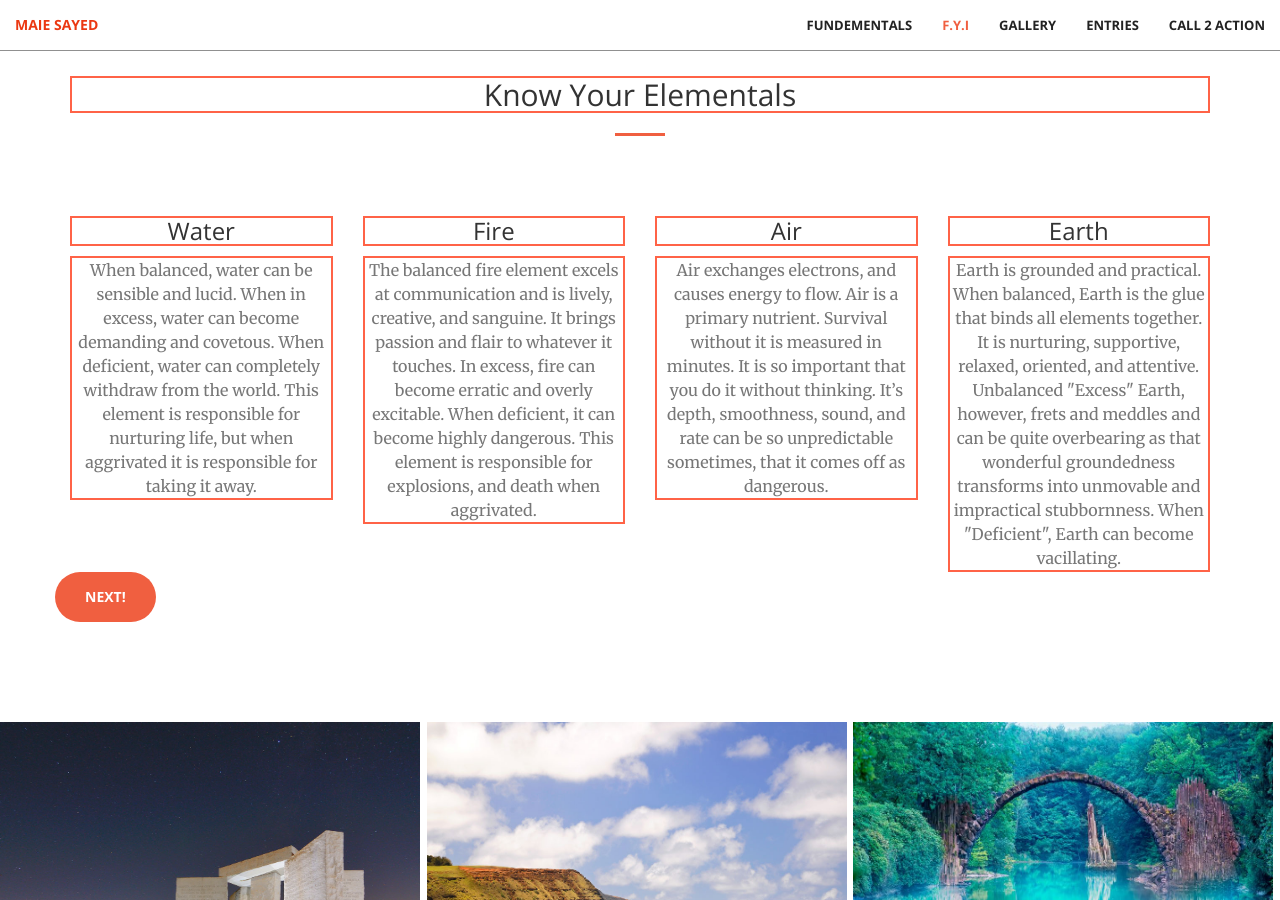
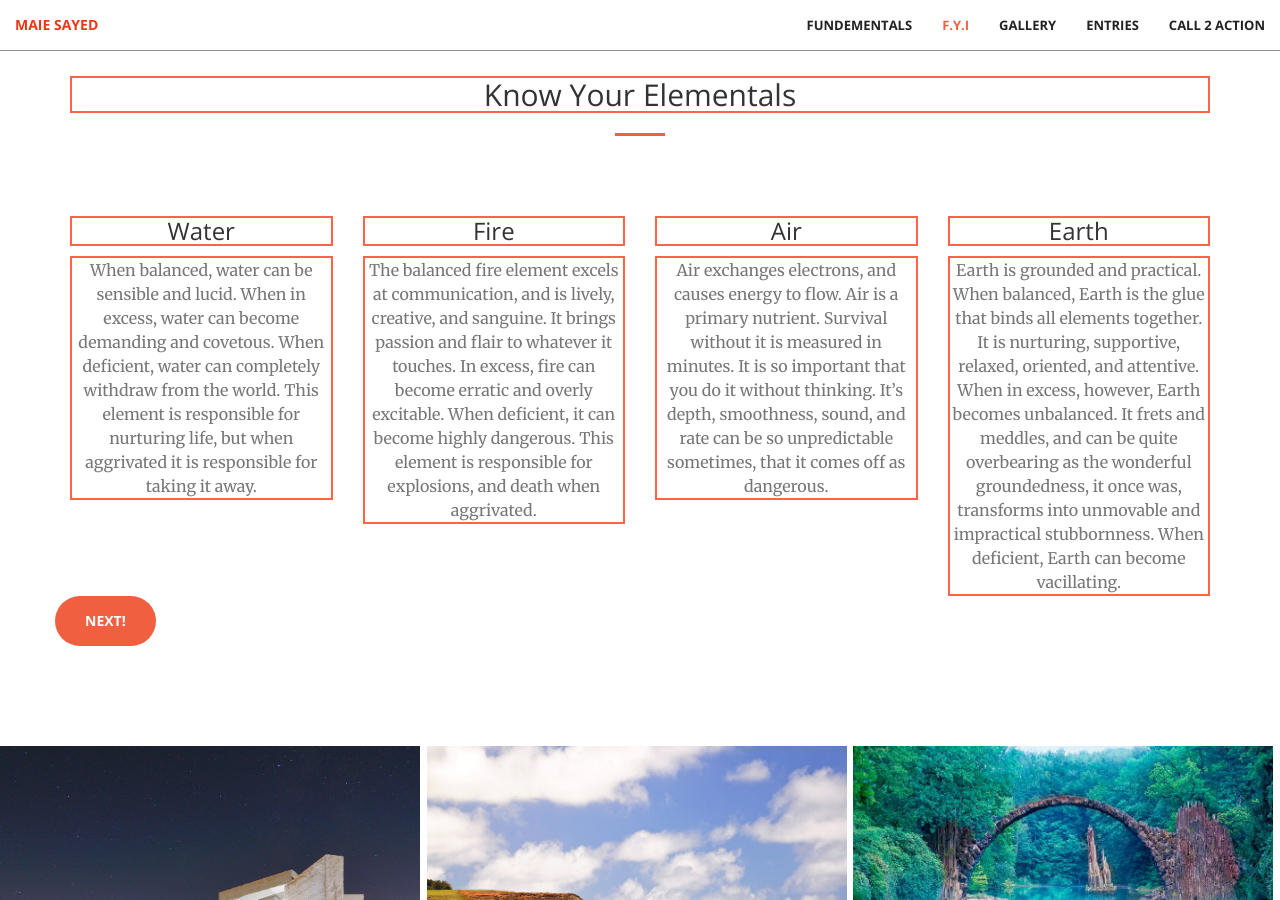
Before and after one commit to Maies2096/Freedom-Project-Website, a Jekyll site: the page built from index.html, in a window 1280 px wide and 900 px high, scrolled down 1418 px. Built offline with Jekyll 4.4.1, drawn with Linux system fonts in a browser that asks for light colours.

```diff
--- a/_includes/services.html
+++ b/_includes/services.html
@@ -20,7 +20,7 @@
                 <div class="service-box">
                     <i class="fa fa-4x  wow bounceIn text-primary" data-wow-delay=".1s"></i>
                     <h3 style="border:2px solid Tomato;">Fire</h3>
-                    <p class="text-muted" style="border:2px solid Tomato;">The balanced fire element excels at communication and is lively, creative, and sanguine. It brings passion and flair to whatever it touches. In excess, fire can become erratic and overly excitable. When deficient, it can become highly dangerous. This element is responsible for explosions, and death when aggrivated.</p>
+                    <p class="text-muted" style="border:2px solid Tomato;">The balanced fire element excels at communication, and is lively, creative, and sanguine. It brings passion and flair to whatever it touches. In excess, fire can become erratic and overly excitable. When deficient, it can become highly dangerous. This element is responsible for explosions, and death when aggrivated.</p>
                 </div>
             </div>
             <div class="col-lg-3 col-md-6 text-center">
@@ -34,7 +34,7 @@
                 <div class="service-box">
                     <i class="fa fa-4x wow bounceIn text-primary" data-wow-delay=".3s"></i>
                     <h3 style="border:2px solid Tomato;">Earth</h3>
-                    <p class="text-muted" style="border:2px solid Tomato;">Earth is grounded and practical. When balanced, Earth is the glue that binds all elements together. It is nurturing, supportive, relaxed, oriented, and attentive. Unbalanced "Excess" Earth, however, frets and meddles and can be quite overbearing as that wonderful groundedness transforms into unmovable and impractical stubbornness. When "Deficient", Earth can become vacillating.</p>
+                    <p class="text-muted" style="border:2px solid Tomato;">Earth is grounded and practical. When balanced, Earth is the glue that binds all elements together. It is nurturing, supportive, relaxed, oriented, and attentive. When in excess, however, Earth becomes unbalanced. It frets and meddles, and can be quite overbearing as the wonderful groundedness, it once was, transforms into unmovable and impractical stubbornness. When deficient, Earth can become vacillating.</p>
                 </div>
             </div>
 <a href="#portfolio" class="btn btn-primary btn-xl wow tada">Next! </a>
```
Also changed, not shown: README.md.
